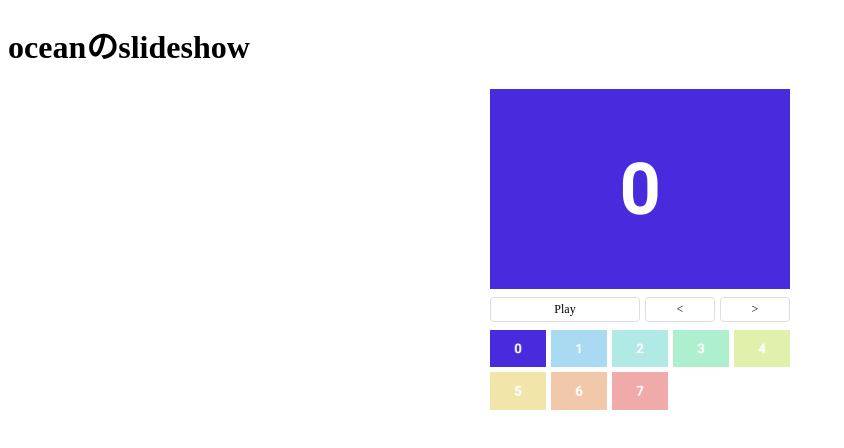
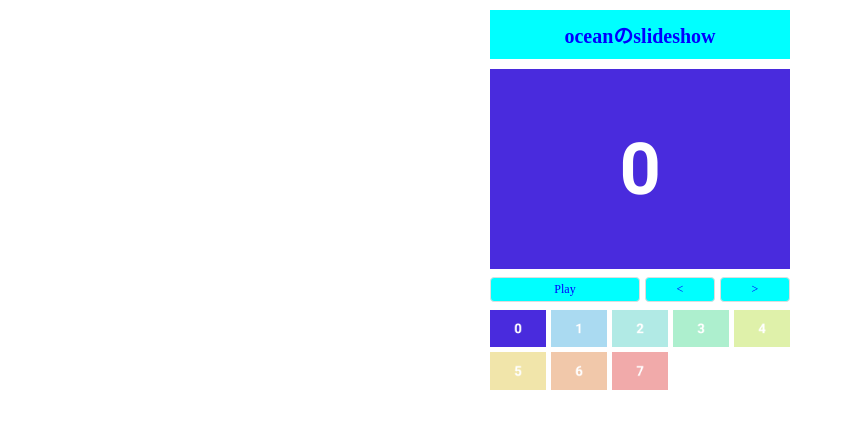
Before and after one commit to shine38/netlify-playground, a plain HTML site: page index.html in a window 1280 px wide. Shown: the whole page, without its empty margins (0-844 px from the left). Drawn offline with Linux system fonts and the light colour scheme.

Commit message:
Add files via upload

```diff
--- a/css/styles.css
+++ b/css/styles.css
@@ -15,6 +15,15 @@ ul{
 	width: 300px;
 	height: 200px;
 	margin-bottom: 8px;
+}
+h1{
+	font-size: 20px;
+	padding: 10px;
+	color: #0000ff;
+	width: 280px;
+	margin: 10px auto;
+	background: #00ffff;
+	text-align: center;
 }
 nav{
 	margin-bottom: 8px;
@@ -38,11 +47,15 @@ nan li:hover{
 
 #play{
 	width: 140px;
+	background: #00ffff;
+	color: #0000ff;
 }
 
 #prev,
 #next{
 	width: 60px;
+	background: #00ffff;
+	color: #0000ff;
 }
 .thumbnails{
 	display: grid;
```
